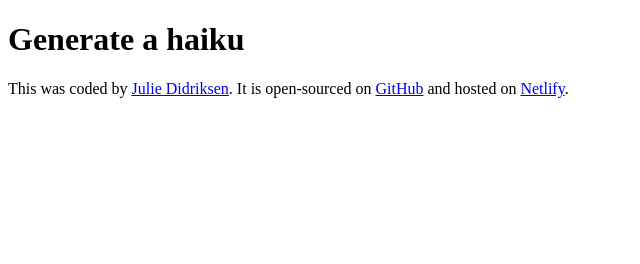
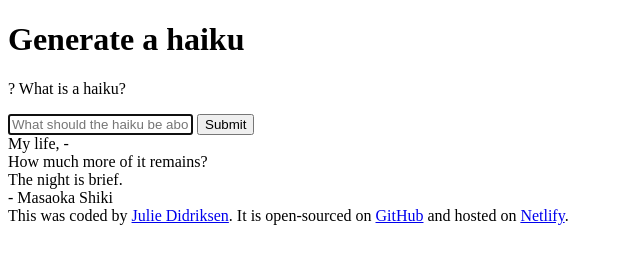
Before and after one commit to jkdcode/AI-Generator, a plain HTML site: page index.html in a window 1280 px wide. Shown: the whole page, without its empty margins (0-640 px from the left). Drawn offline with nearby package versions, Linux system fonts and the light colour scheme.

Commit message:
Added basic html structure

```diff
--- a/index.html
+++ b/index.html
@@ -4,12 +4,35 @@
     <meta charset="UTF-8" />
     <script src="https://cdn.jsdelivr.net/npm/axios@1.1.2/dist/axios.min.js"></script>
     <script src="https://unpkg.com/typewriter-effect@latest/dist/core.js"></script>
-    <link href="src/styles.css" rel="stylesheet" type="text/css" />
+    <link href="src/style.css" rel="stylesheet" type="text/css" />
     <title>Haiku Generator</title>
   </head>
   <body>
-    <h1>Generate a haiku</h1>
+    <header><h1>Generate a haiku</h1></header>
+    <main>
+      <div class="explainer">
+        <p><span class="question-mark">?</span> What is a haiku?</p>
+      </div>
 
+      <form>
+        <input
+          type="text"
+          placeholder="What should the haiku be about?"
+          autofocus
+          required
+          autocomplete="off"
+        />
+        <input type="submit" />
+      </form>
+      <div>
+        My life, - <br />
+        How much more of it remains?
+        <br />
+        The night is brief.
+        <br />
+        - Masaoka Shiki
+      </div>
+    </main>
     <footer>
       This was coded by
       <a href="https://github.com/jkdcode " target="_blank">Julie Didriksen</a>.
```
